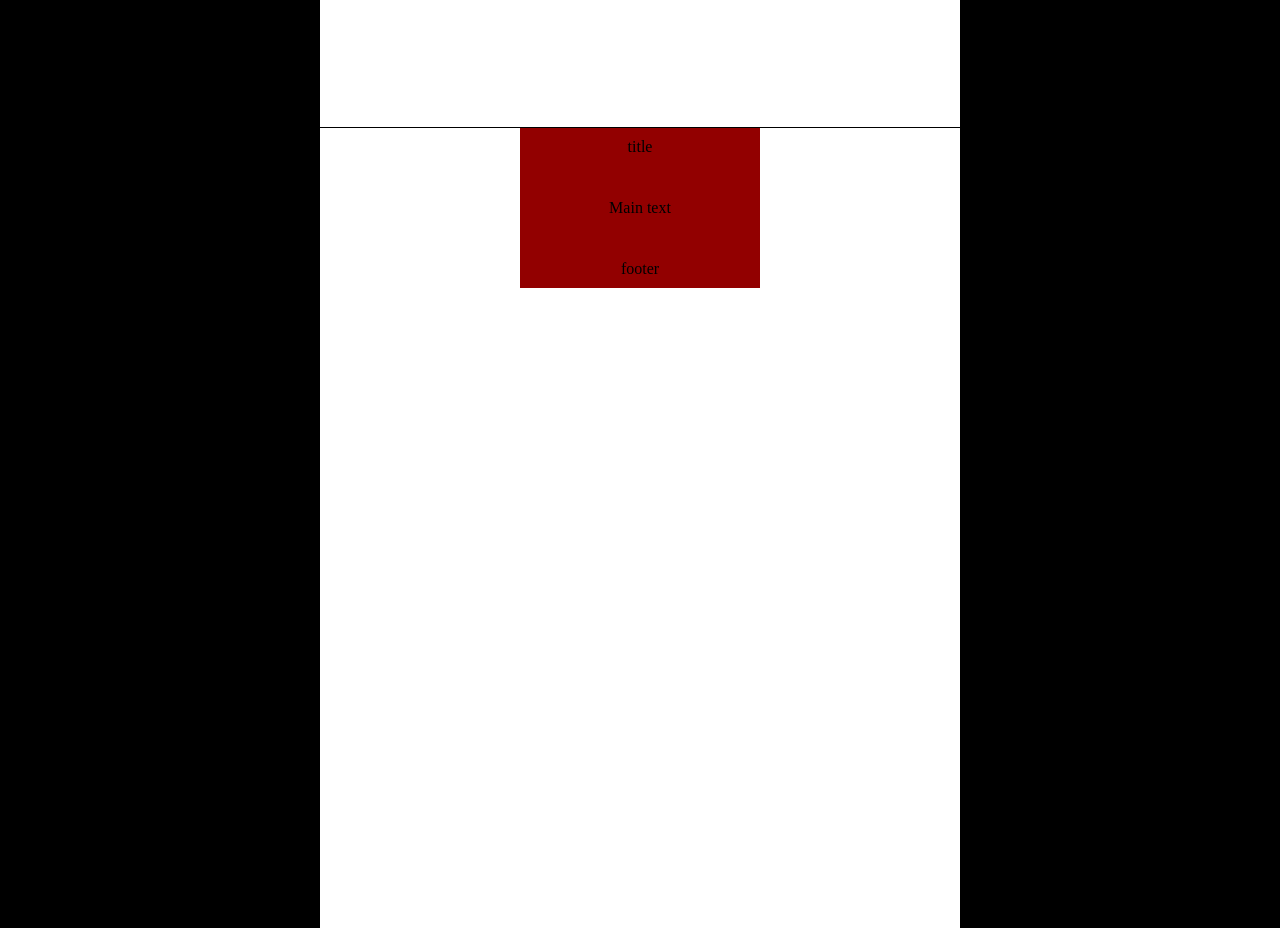
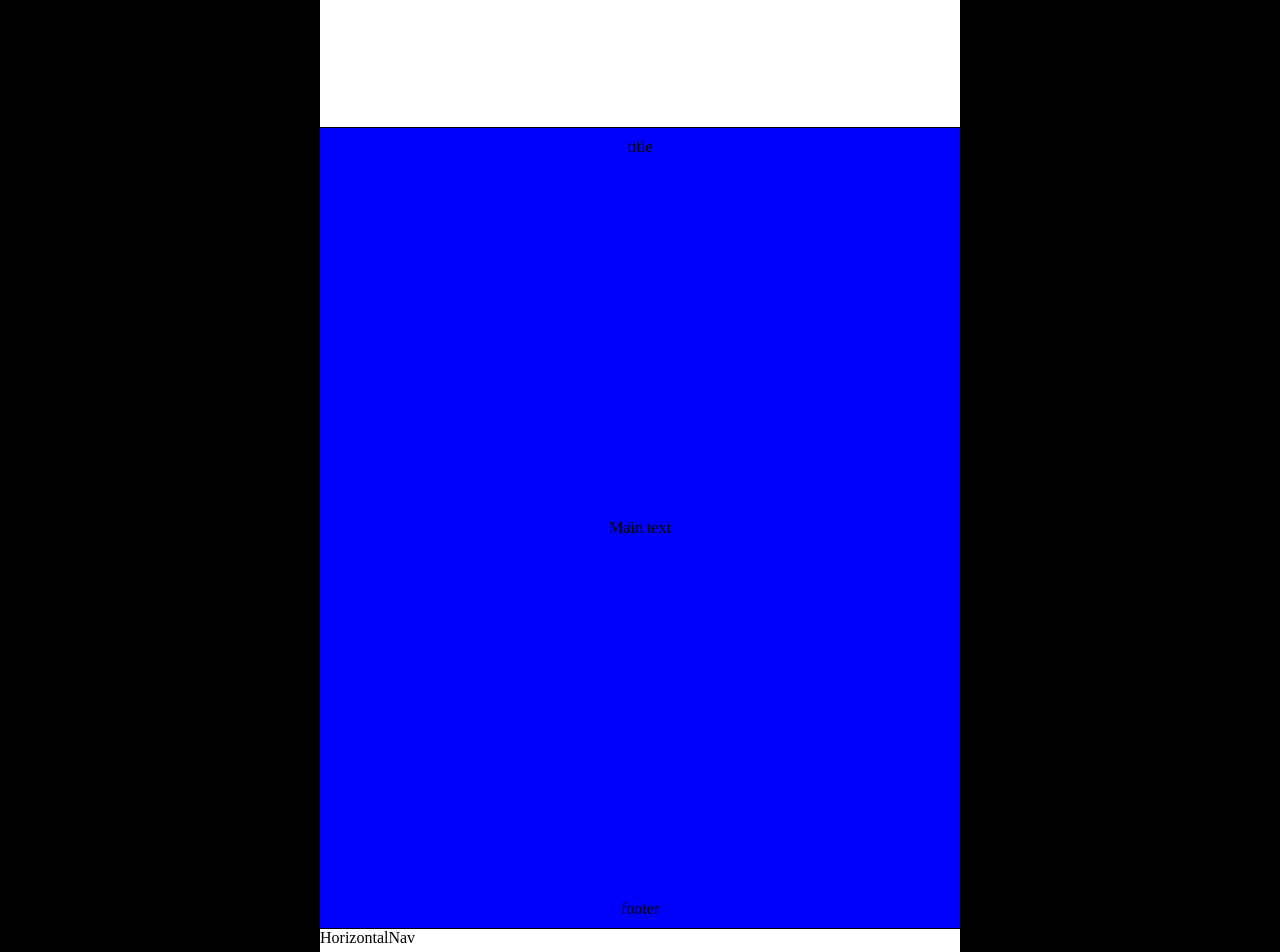
Before and after one commit to MeetYourCreator/reactjs-common-components, a React (Create React App) app: page / in a window 1280 px wide. Shown: the part 6280-7232 px from the top of the page. Before the commit the page ends 7208 px from the top, so only its background shows below. Built offline with nearby package versions, Linux system fonts and the light colour scheme.

Commit message:
creaqte HorizontalNav dir and files

```diff
--- a/src/App.tsx
+++ b/src/App.tsx
@@ -7,6 +7,7 @@ import { Input } from './components/';
 import { Slider } from './components/';
 import { InfiniteScroll } from './components/';
 import { Card } from './components/';
+import { HorizontalNav } from './components/';
 import { placeholderArray } from './utils';
 import TestIMG from './assets/test/testimg.jpg';
 import TestIMG2 from './assets/test/diner.jpg';
@@ -56,12 +57,15 @@ export const App = () => {
             // cardImage={TestIMG2}
             cardText="Main text"
             cardFooter="footer"
-            // styles={{
-            //   width: '200px',
-            //   height: '100px',
-            //   backgroundColor: 'blue',
-            // }}
+            styles={{
+              width: '100%',
+              height: '100%',
+              backgroundColor: 'blue',
+            }}
           />
+        </div>
+        <div className="screenContainer">
+          <HorizontalNav />
         </div>
       </section>
     </>
--- /dev/null
+++ b/src/components/HorizontalNav/HorizontalNav.tsx
@@ -0,0 +1,5 @@
+import React from 'react';
+
+export const HorizontalNav = () => {
+  return <div>HorizontalNav</div>;
+};
--- a/src/components/index.ts
+++ b/src/components/index.ts
@@ -5,6 +5,7 @@ export { DatePicker } from './DatePicker/DatePicker';
 export { Image } from './Image/Image';
 export { InfiniteScroll } from './InfiniteScroll/InfiniteScroll';
 export { Input } from './Input/Input';
+export { HorizontalNav } from './HorizontalNav/HorizontalNav';
 export { ShowModalBtn as Modal } from './Modal/ShowModalBtn';
 export { SearchBar } from './SearchBar/SearchBar';
 export { Slider } from './Slider/Slider';
```
